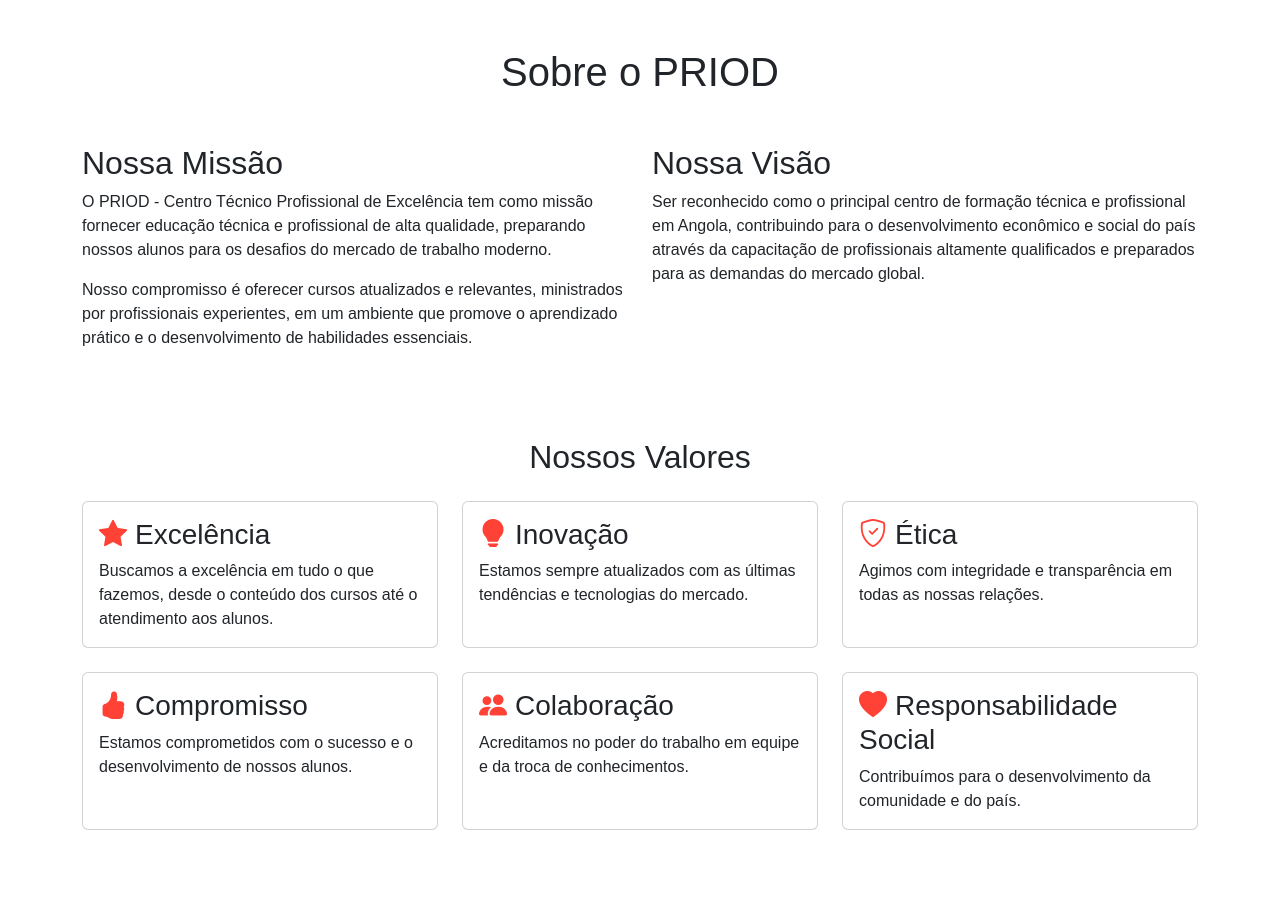
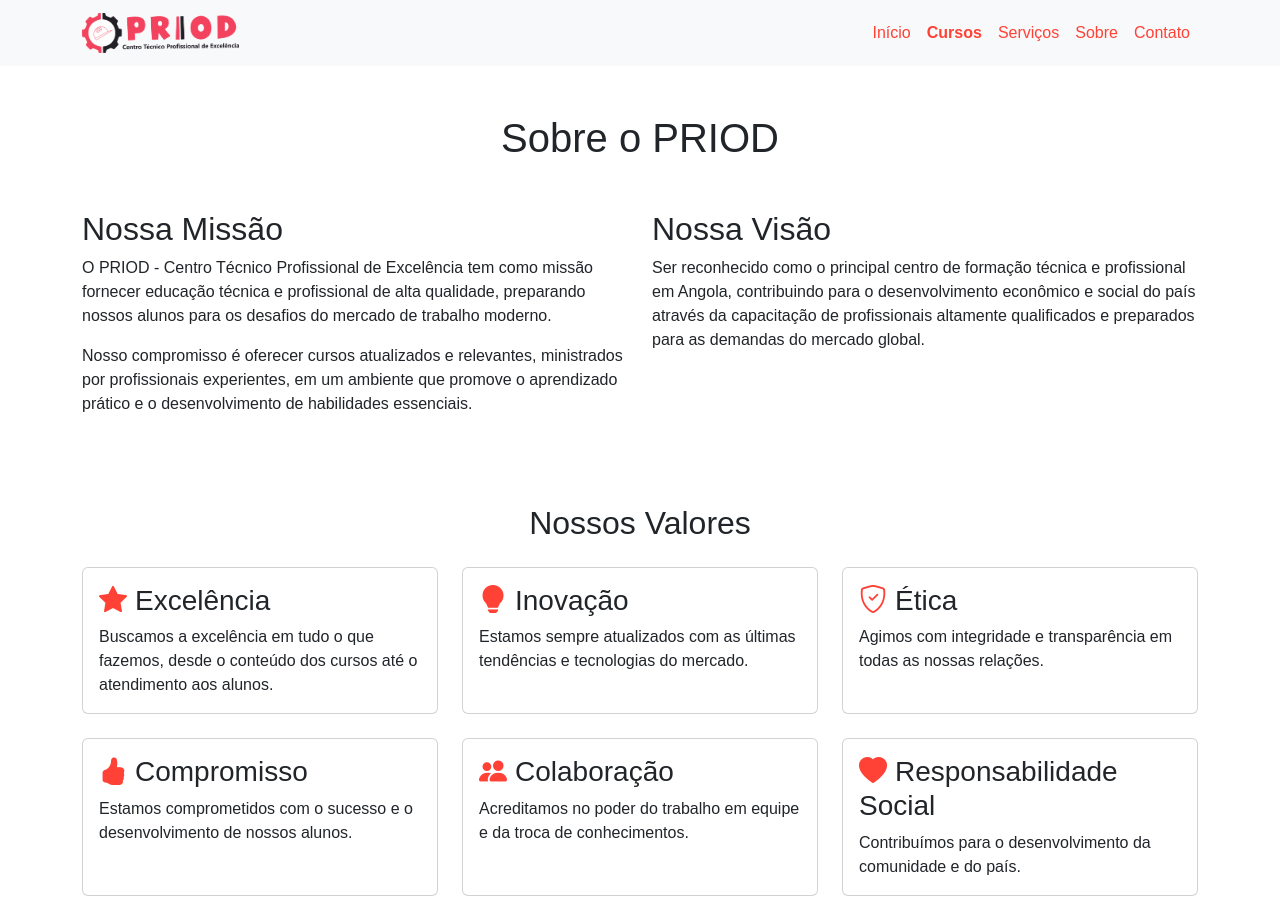
Before and after one commit to Chi-C4-Dev/PRIOD-NON-LARAVEL, a website: page public/sobre.html in a window 1280 px wide. Shown: the top 899 px of the page. Drawn offline with nearby package versions, Linux system fonts and the light colour scheme.

Commit message:
ALTERADO OS FILES HTML

```diff
--- a/public/sobre.html
+++ b/public/sobre.html
@@ -9,8 +9,36 @@
     <link href="css/styles.css" rel="stylesheet">
 </head>
 <body>
-    <header class="bg-primary text-white sticky-top">
-        <!-- Header content (same as in the layout) -->
+    <header class="bg-light text-primary sticky-top">
+        <nav class="navbar navbar-expand-lg navbar-dark">
+            <div class="container">
+                <a class="navbar-brand" href="index.html">
+                    <img src="images/logo.png" alt="PRIOD Logo" height="40">
+                </a>
+                <button class="navbar-toggler" type="button" data-bs-toggle="collapse" data-bs-target="#navbarNav" aria-controls="navbarNav" aria-expanded="false" aria-label="Toggle navigation">
+                    <span class="navbar-toggler-icon "></span>
+                </button>
+                <div class="collapse navbar-collapse " id="navbarNav">
+                    <ul class="navbar-nav ms-auto ">
+                        <li class="nav-item " >
+                            <a class="nav-link h-link " href="index.html">Início</a>
+                        </li>
+                        <li class="nav-item">
+                            <a class="nav-link h-link active" href="cursos.html">Cursos</a>
+                        </li>
+                        <li class="nav-item">
+                            <a class="nav-link h-link" href="servicosRelease.html">Serviços</a>
+                        </li>
+                        <li class="nav-item">
+                            <a class="nav-link h-link" href="sobre.html">Sobre</a>
+                        </li>
+                        <li class="nav-item">
+                            <a class="nav-link h-link" href="contato.html">Contato</a>
+                        </li>
+                    </ul>
+                </div>
+            </div>
+        </nav>
     </header>
 
     <main>
```
Also changed, not shown: public/contato.html (+30 -3 lines), public/cursos.html (+1 -1 lines), public/index.html (+5 -2 lines), public/layout.html (+1 -1 lines), public/servicosRelease.html (+17 -15 lines).
